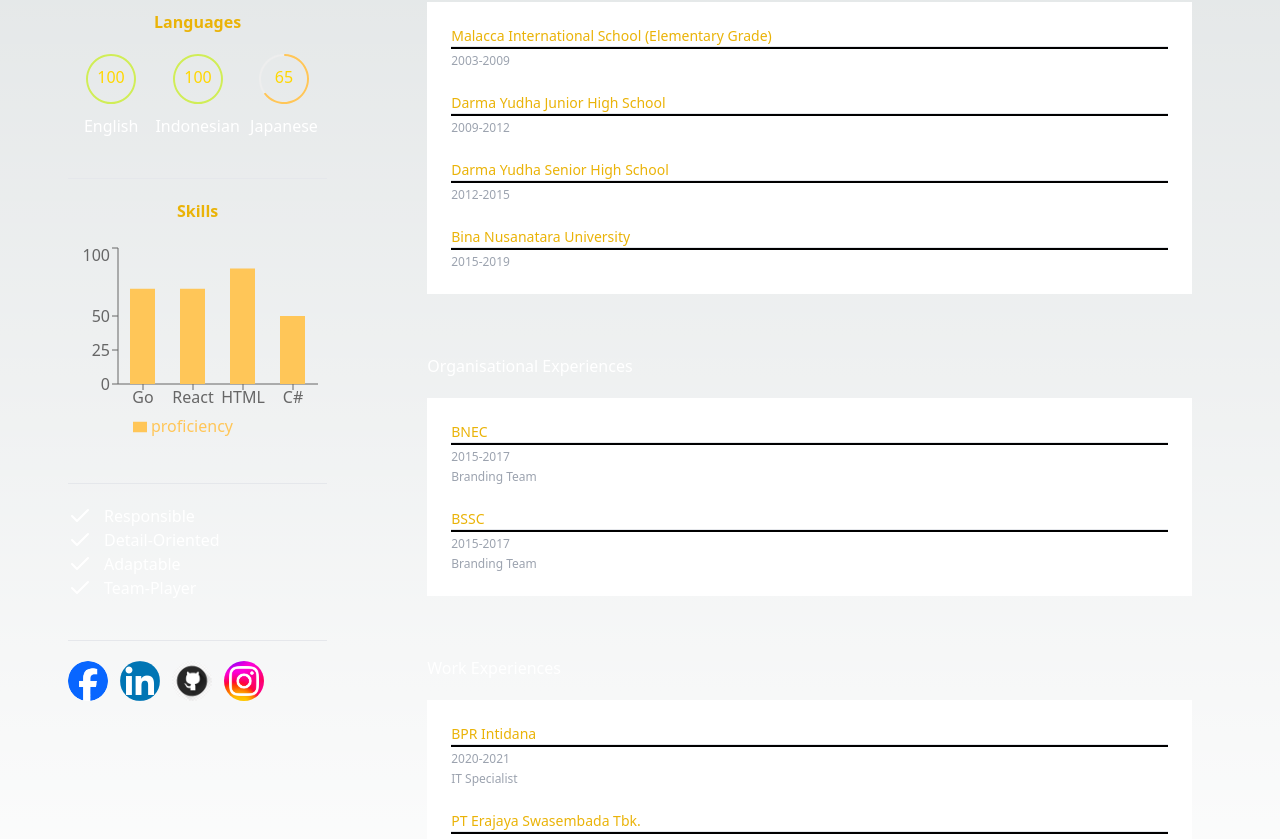
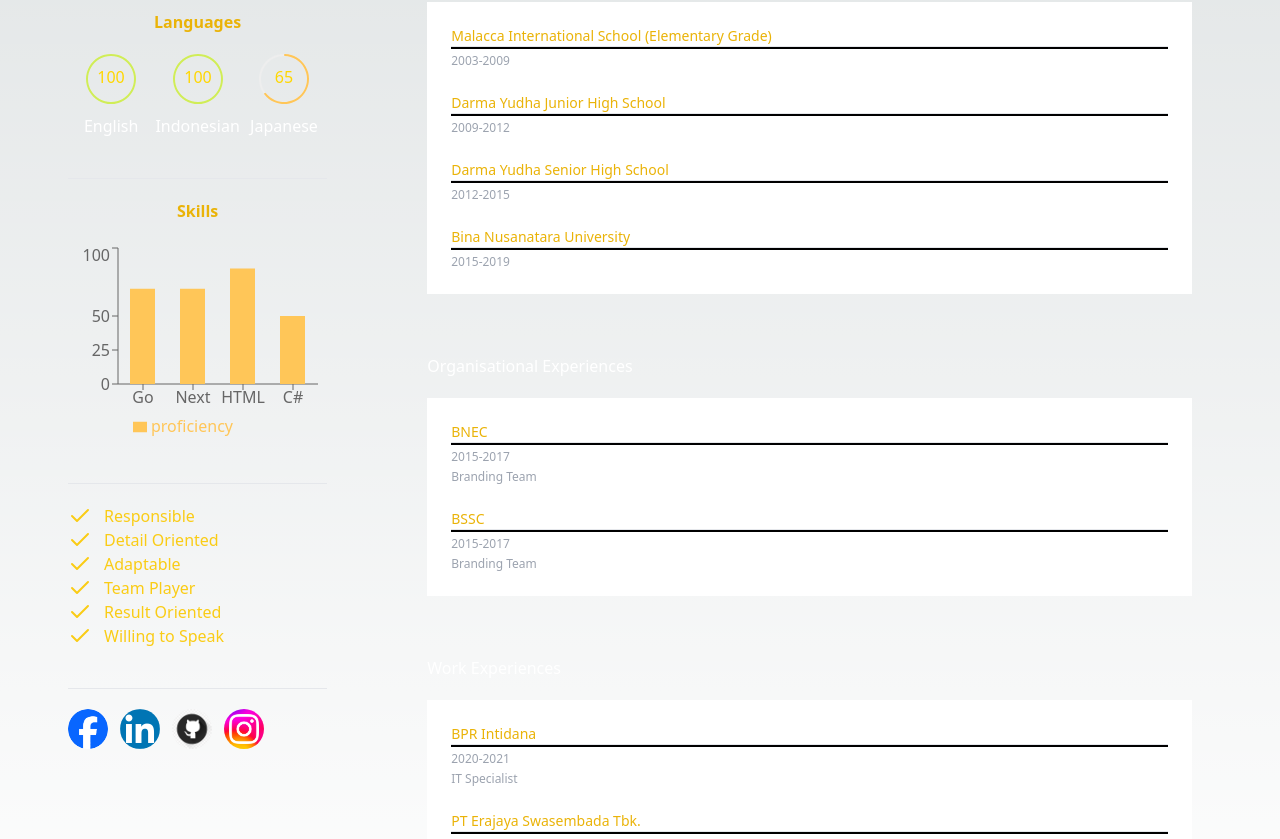
Before and after one commit to Erwin71297/erwinsusanto.github.io, a Next.js app: page /directories/about in a window 1280 px wide. Shown: the part 604-1443 px from the top of the page. Built offline with nearby package versions, Linux system fonts and the light colour scheme.

Commit message:
Addition to about

```diff
--- a/src/app/directories/about/page.tsx
+++ b/src/app/directories/about/page.tsx
@@ -59,7 +59,7 @@
       proficiency: "70",
     },
     {
-      skill: "React",
+      skill: "Next",
       fill: "#ffc658",
       proficiency: "70",
     },
@@ -345,14 +345,14 @@
                   </BarChart>
                 </div>
                 <hr className="mt-10 mb-5"></hr>
-                <div className="text-white text-left">
+                <div className="text-yellow-400 text-left">
                   <div className="flex">
                     <Check></Check>
                     <p className="ml-3">Responsible</p>
                   </div>
                   <div className="flex">
                     <Check></Check>
-                    <p className="ml-3">Detail-Oriented</p>
+                    <p className="ml-3">Detail Oriented</p>
                   </div>
                   <div className="flex">
                     <Check></Check>
@@ -360,7 +360,15 @@
                   </div>
                   <div className="flex">
                     <Check></Check>
-                    <p className="ml-3">Team-Player</p>
+                    <p className="ml-3">Team Player</p>
+                  </div>
+                  <div className="flex">
+                    <Check></Check>
+                    <p className="ml-3">Result Oriented</p>
+                  </div>
+                  <div className="flex">
+                    <Check></Check>
+                    <p className="ml-3">Willing to Speak</p>
                   </div>
                 </div>
                 <hr className="mt-10 mb-5"></hr>
```
